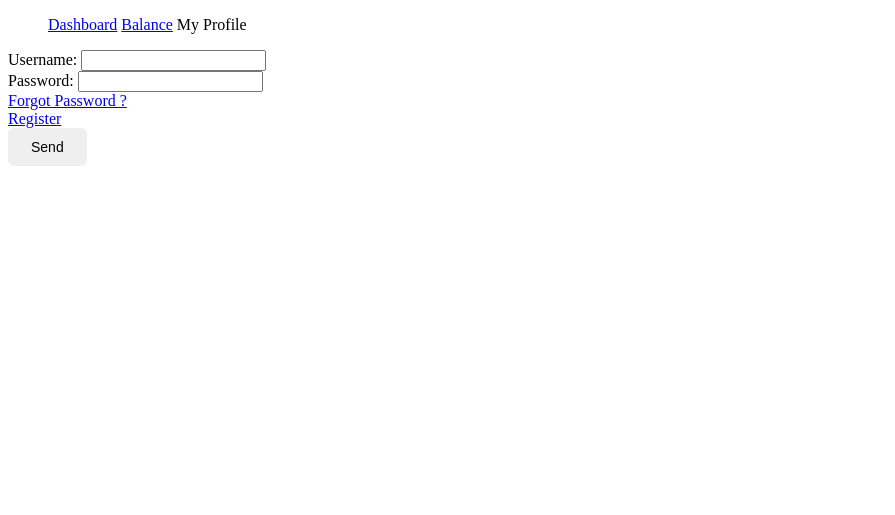
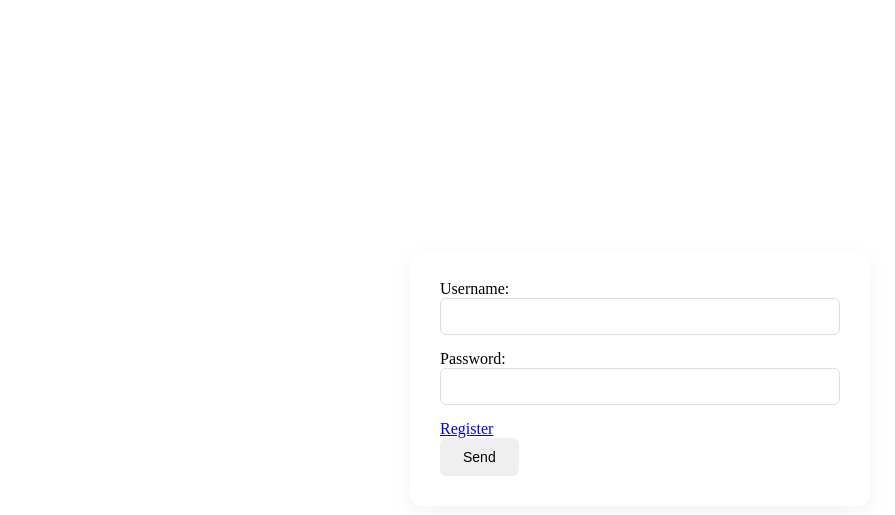
Before and after one commit to MrLmks/Flask-X-Docker-X-Plaid, a Flask app: page /login in a window 1280 px wide. Shown: the top 515 px of the page, without its empty margins (0-895 px from the left). Run offline with Flask 3, Linux system fonts and the light colour scheme; parts of the project's set-up code (start-up, migrations or seed data) failed here and were passed over; some libraries are stand-ins or nearby versions.

Commit message:
[+] Login & register page fixed + css cleanup

```diff
--- a/app/models.py
+++ b/app/models.py
@@ -1,5 +1,5 @@
 from app import db
-
+from flask_login import UserMixin
 class Transaction(db.Model):
     __tablename__ = "transactions"
 
@@ -29,7 +29,7 @@ class Token(db.Model):
         return f"<Token {self.client_user_id}>"
 
 
-class User(db.Model):
+class User(db.Model, UserMixin):
     __tablename__ = "users"
 
     id = db.Column(db.Integer, primary_key=True)
--- a/app/routes.py
+++ b/app/routes.py
@@ -6,7 +6,7 @@ from sqlalchemy import func, select
 from .utils import mapping_logos
 from werkzeug.security import generate_password_hash, check_password_hash
 from app import login_manager
-from flask_login import login_required
+from flask_login import login_required, login_user
 from app.models import User
 
 fxdxp = Blueprint("FXDXP", __name__, template_folder="templates")
@@ -17,7 +17,7 @@ def load_user(user_id):
 
 @fxdxp.route("/")
 def welcome_message():
-    return "Welcome to FXDXP 💳"
+    return "Welcome to FXDXP"
 
 @fxdxp.route("/about", methods=["GET"])
 def json_message():
@@ -152,9 +152,6 @@ def show_balance():
 
 @fxdxp.route("/login", methods=["GET", "POST"])
 def login():
-    if "user_id" in session:
-        return redirect(url_for("FXDXP.dashboard"))
-
     from app.models import User
     from app import db
 
@@ -169,19 +166,14 @@ def login():
 
         if check_password_hash(request_username.password_hash, password):
             session["user_id"] = request_username.id
+            login_user(request_username)
             return redirect(url_for("FXDXP.dashboard"))
 
-        flash("Username or password incorrect.", "error")
-        return redirect(url_for("FXDXP.login"))
-
-    return render_template("login.html")
+    return render_template("login.html", hide_navbar=True)
 
 
 @fxdxp.route("/register", methods=["GET", "POST"])
 def register():
-    if "user_id" in session:
-        return redirect(url_for("FXDXP.dashboard"))
-
     from app.models import User
     from app import db
 
@@ -208,12 +200,12 @@ def register():
             flash("Error with the username. Retry", "error")
             return redirect(url_for("FXDXP.register"))
 
-
         password = request.form.get("password").strip()
         hashed_password = generate_password_hash(password)
         user_obj = User(username=username, password_hash=hashed_password, email= email)
-
         db.session.add(user_obj)
         db.session.commit()
+        flash("Congrats ! You can now login !", "success")
+        return redirect(url_for("FXDXP.login"))
 
-    return render_template("register.html")
+    return render_template("register.html", hide_navbar=True)
--- a/app/static/css/style.css
+++ b/app/static/css/style.css
@@ -70,3 +70,21 @@ button {
     transition: all 0.3s ease;
     border: 1px solid transparent;
 }
+
+.auth-container {
+    max-width: 400px;
+    margin: 250px auto;
+    padding: 30px;
+    background-color: #ffffff;
+    border-radius: 12px;
+    box-shadow: 0 8px 24px rgba(0, 0, 0, 0.05);
+}
+
+.auth-container input {
+    width: 100%;
+    padding: 10px;
+    margin-bottom: 15px;
+    border: 1px solid #dcdde1;
+    border-radius: 6px;
+    box-sizing: border-box;
+}
--- a/app/templates/balance.html
+++ b/app/templates/balance.html
@@ -5,7 +5,7 @@
 <h1> Balance </h1>
 <div class="balance-container">
     <div class="total-container">
-        {{ total }}
+       {{ total }}$
     </div>
 </div>
 {% for t in transactions %}
--- a/app/templates/base.html
+++ b/app/templates/base.html
@@ -8,11 +8,12 @@
     <link rel="stylesheet" href="{{ url_for('static', filename='css/style.css') }}">
 </head>
 <body>
+    {% if hide_navbar != True %}
     <ul class="nav-bar">
         <a href="{{ url_for('FXDXP.dashboard') }}">Dashboard</a>
         <a href="{{ url_for('FXDXP.show_balance') }}">Balance</a>
-        <a>My Profile</a>
     </ul>
+    {% endif %}
     {% block content %}{% endblock %}
 </body>
 </html>
--- a/app/templates/login.html
+++ b/app/templates/login.html
@@ -1,6 +1,8 @@
 {% extends "base.html" %}
-
+<a href="{{ url_for('FXDXP.login')}}">Login</a>
+<a href="{{ url_for('FXDXP.register')}}">Register</a>
 {% block content %}
+<div class="auth-container">
 {% with messages = get_flashed_messages(with_categories=true) %}
   {% if messages %}
     {% for category, message in messages %}
@@ -19,10 +21,10 @@
         <label for="password">Password:</label>
         <input type="password" id="password" name="password" required>
     </div>
-    <a href="#">Forgot Password ?</a>
     <div>
       <a href="{{ url_for('FXDXP.register') }}">Register</a>
     </div>
     <button type="submit">Send</button>
 </form>
+</div>
 {% endblock %}
--- a/app/templates/register.html
+++ b/app/templates/register.html
@@ -1,5 +1,8 @@
 {% extends "base.html" %}
+<a href="{{ url_for('FXDXP.login')}}">Login</a>
+<a href="{{ url_for('FXDXP.register')}}">Register</a>
 {% block content %}
+<div class="auth-container">
 {% with messages = get_flashed_messages(with_categories=true) %}
   {% if messages %}
     {% for category, message in messages %}
@@ -24,4 +27,5 @@
     </div>
     <button type="submit">Send</button>
 </form>
+</div>
 {% endblock %}
--- /dev/null
+++ b/postgres/seed.sql
@@ -0,0 +1,6 @@
+UPDATE transactions SET category = 'Food and Drink' WHERE billing_entity = 'McDonald''s';
+UPDATE transactions SET category = 'Food and Drink' WHERE billing_entity = 'Starbucks';
+UPDATE transactions SET category = 'Travel' WHERE billing_entity = 'United Airlines';
+UPDATE transactions SET category = 'Unknown' WHERE billing_entity = 'Unknown';
+UPDATE transactions SET category = 'Fun' WHERE billing_entity = 'FUN';
+UPDATE transactions SET category = 'Travel' WHERE billing_entity = 'Uber';
```
Also changed, not shown: app/static/js/dashboard-graph.js (+10 -1 lines).
